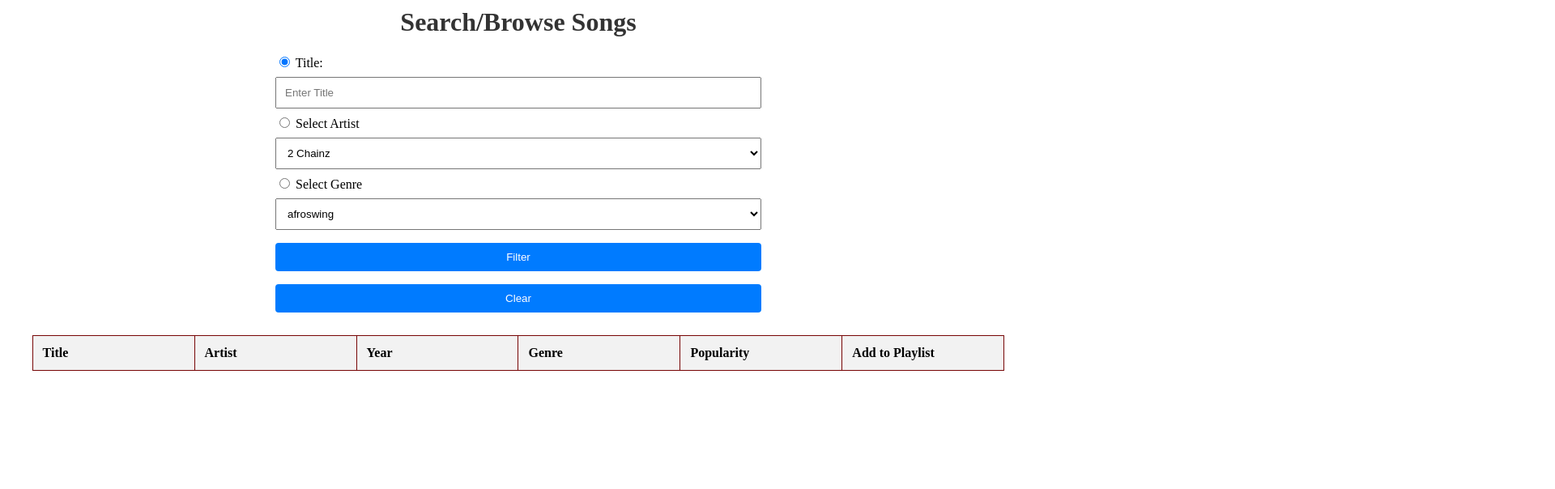
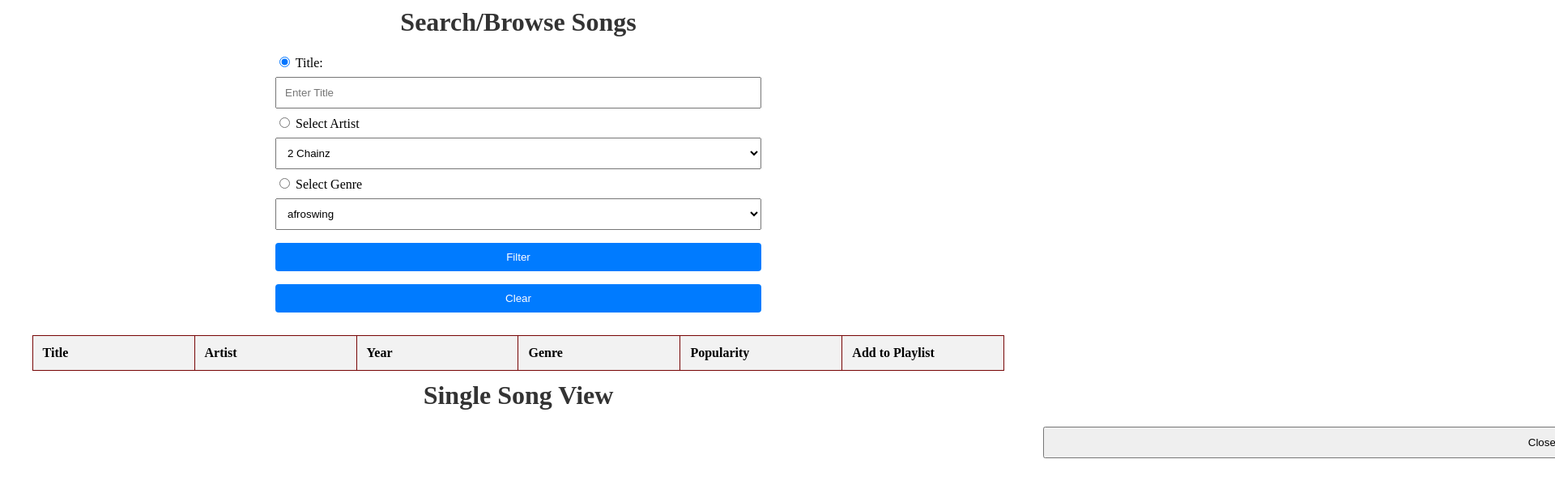
Before and after one commit to vannex2121/Comp3512web2, a plain HTML site: page index.html in a window 1280 px wide. Shown: the part 176-780 px from the top of the page at 81% size, 1920 px wide, since content can reach past the window. Drawn offline with nearby package versions, Linux system fonts and the light colour scheme; no server answers.

Commit message:
Update index.html

```diff
--- a/index.html
+++ b/index.html
@@ -85,7 +85,7 @@
         <tbody id="playlistTableBody"></tbody>
     </table>
 </section>
-    <div id="singleSongView" style="display: none;">
+    <div id="singleSongView">
         <h2>Single Song View</h2>
         <div class="chart" id="chart">
         <button id="closeViewButton">Close View</button>
```
